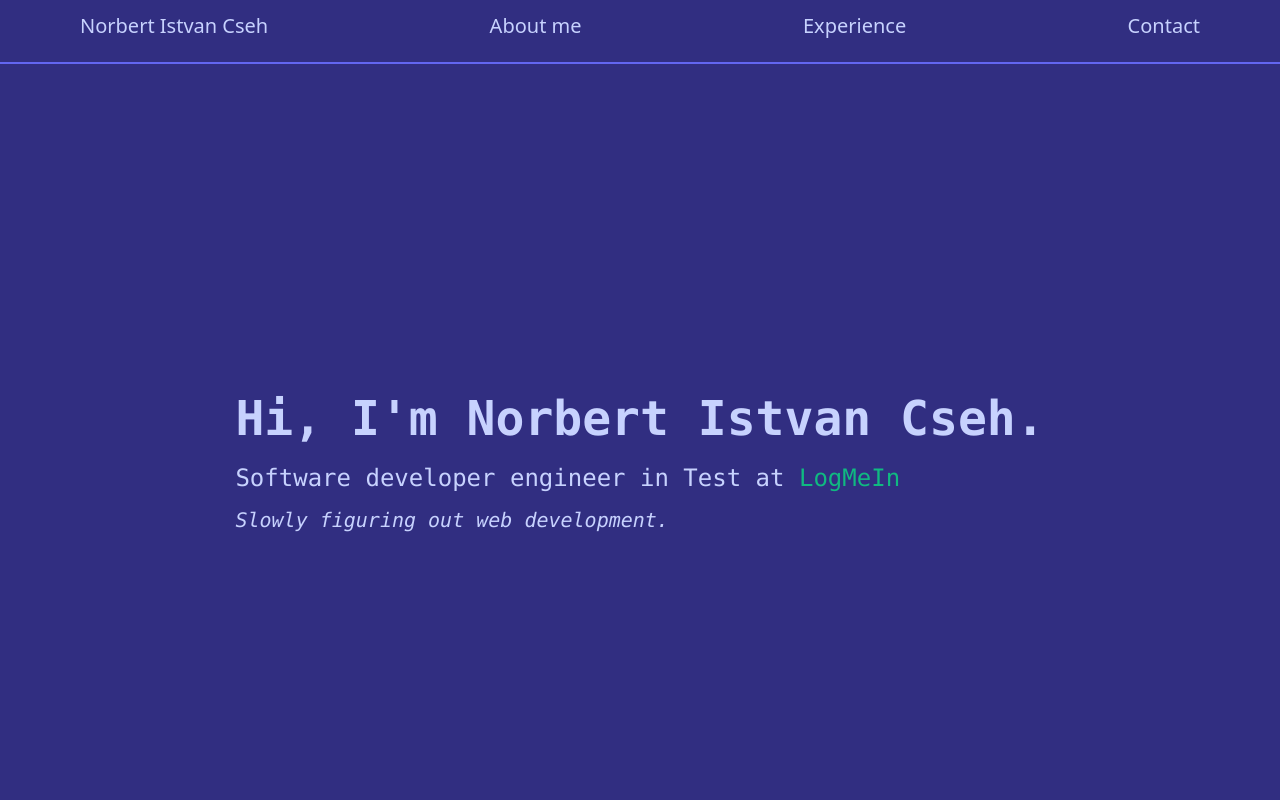
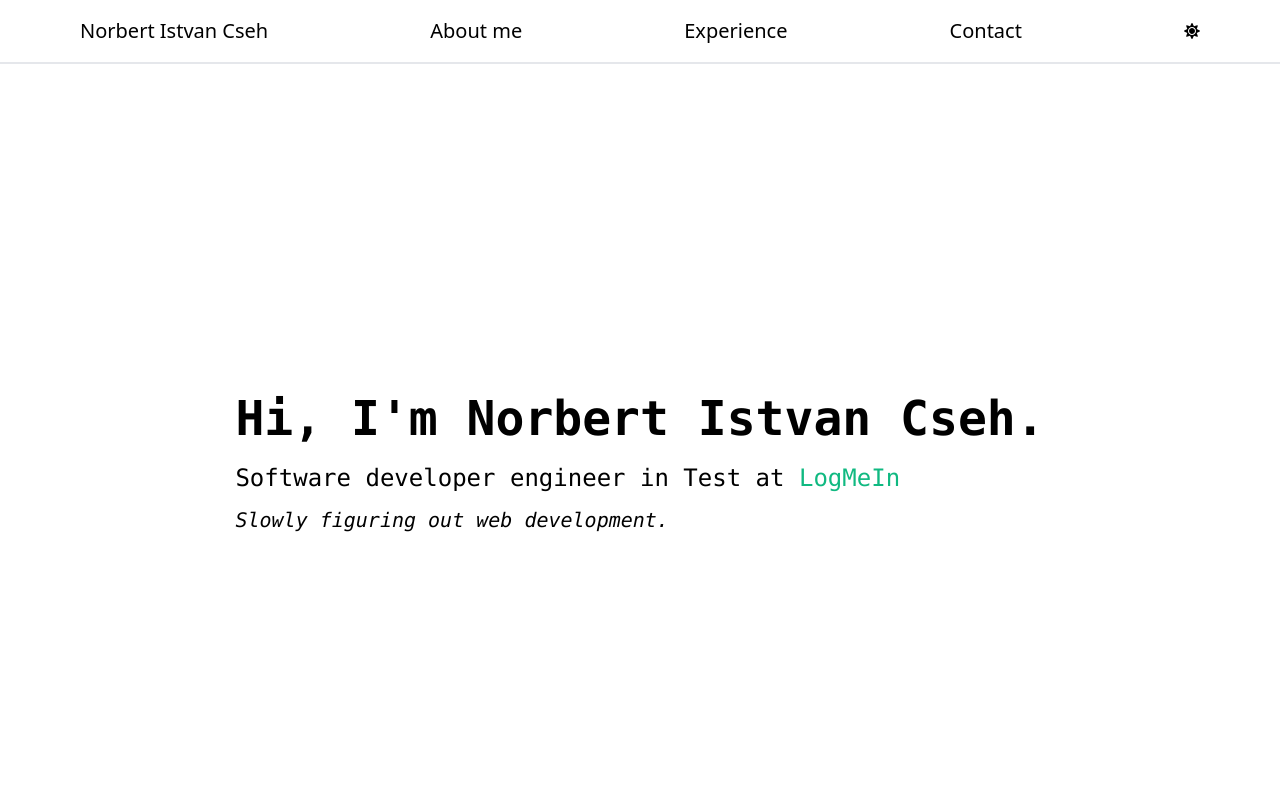
Before and after one commit to NorbertCseh/ncseh, a Next.js app: page / in a window 1280 px wide. Shown: the top 800 px of the page. Built offline with nearby package versions, Linux system fonts and the light colour scheme.

Commit message:
dark mode switch

```diff
--- a/package.json
+++ b/package.json
@@ -17,9 +17,10 @@
     "@types/node": "17.0.7",
     "@types/react": "17.0.38",
     "autoprefixer": "^10.4.1",
-    "eslint": "8.6.0",
-    "eslint-config-next": "12.0.7",
+    "eslint": "^8.6.0",
+    "eslint-config-next": "^12.0.7",
     "postcss": "^8.4.5",
+    "prettier": "^2.5.1",
     "tailwindcss": "^3.0.11",
     "typescript": "4.5.4"
   }
--- /dev/null
+++ b/src/components/darkModeSwitch.tsx
@@ -0,0 +1,26 @@
+import { useState } from 'react'
+import { FaSun, FaMoon } from 'react-icons/fa'
+
+type setColorProps = {
+    color: string,
+    setColor: void
+}
+
+const darkModeSwitch = ({ color, setColor }: setColorProps) => {
+
+    const changeColor = () => {
+        if (color === "dark") {
+            setColor("light")
+        } else {
+            setColor("dark")
+        }
+    }
+
+    if (color === "light") {
+        return (<button onClick={changeColor}><FaSun /></button>)
+    } else {
+        return (<button onClick={changeColor}><FaMoon /></button>)
+    }
+}
+
+export default darkModeSwitch;
--- a/src/pages/index.tsx
+++ b/src/pages/index.tsx
@@ -2,6 +2,7 @@ import type { NextPage } from "next";
 import Head from "next/head";
 import Image from "next/image";
 import Link from "next/link";
+import { useState } from "react";
 import AboutSection from "../sections/about";
 import ContactSection from "../sections/contact";
 import ExperienceSection from "../sections/experience";
@@ -10,8 +11,12 @@ import Navbar from "../sections/navigation";
 import ProjectsSection from "../sections/projects";
 
 const Home: NextPage = () => {
+
+  const [color, setColor] = useState('light')
+
   return (
-    <div className="p-0 m-0 bg-indigo-900 text-indigo-200">
+    <div className={color}>
+      <div className="p-0 m-0 dark:bg-indigo-900 dark:text-indigo-200">
         <Head>
           <title>NorbertCseh</title>
           <meta
@@ -21,7 +26,7 @@ const Home: NextPage = () => {
           <link rel="icon" href="/me.jpg" />
         </Head>
 
-      <Navbar />
+        <Navbar color={color} setColor={setColor} />
         <main>
           <HomeSection />
           <AboutSection />
@@ -29,6 +34,7 @@ const Home: NextPage = () => {
           <ContactSection />
         </main>
       </div>
+    </div>
   );
 };
 
--- a/src/sections/navigation/index.tsx
+++ b/src/sections/navigation/index.tsx
@@ -1,13 +1,21 @@
 import NavbarLink from "../../components/navbarlink"
 import Link from "next/link"
+import DarkModeSwitch from '../../components/darkModeSwitch'
 
-const Navbar = () => {
+
+type setColorProps = {
+    color: string,
+    setColor: void
+}
+
+const Navbar = ({ color, setColor }: setColorProps) => {
     return (
-        <nav className="flex h-16 justify-between px-20 pt-3 sticky top-0 z-50 border-b-2 border-indigo-500 bg-indigo-900">
+        <nav className="flex items-center h-16 justify-between px-20 sticky top-0 z-50 border-b-2 dark:border-indigo-500 dark:bg-indigo-900">
             <NavbarLink id="home" text="Norbert Istvan Cseh" />
             <NavbarLink id="about" text="About me" />
             <NavbarLink id="experience" text="Experience" />
             <NavbarLink id="contact" text="Contact" />
+            <DarkModeSwitch color={color} setColor={setColor} />
         </nav>
     )
 }
--- a/tailwind.config.js
+++ b/tailwind.config.js
@@ -10,4 +10,5 @@ module.exports = {
     },
   },
   plugins: [],
+  darkMode: 'class'
 }
```
Also changed, not shown: 1 other file (tests, documents, lock files or other folders). Lines whose indentation alone changed are shown as unchanged.
